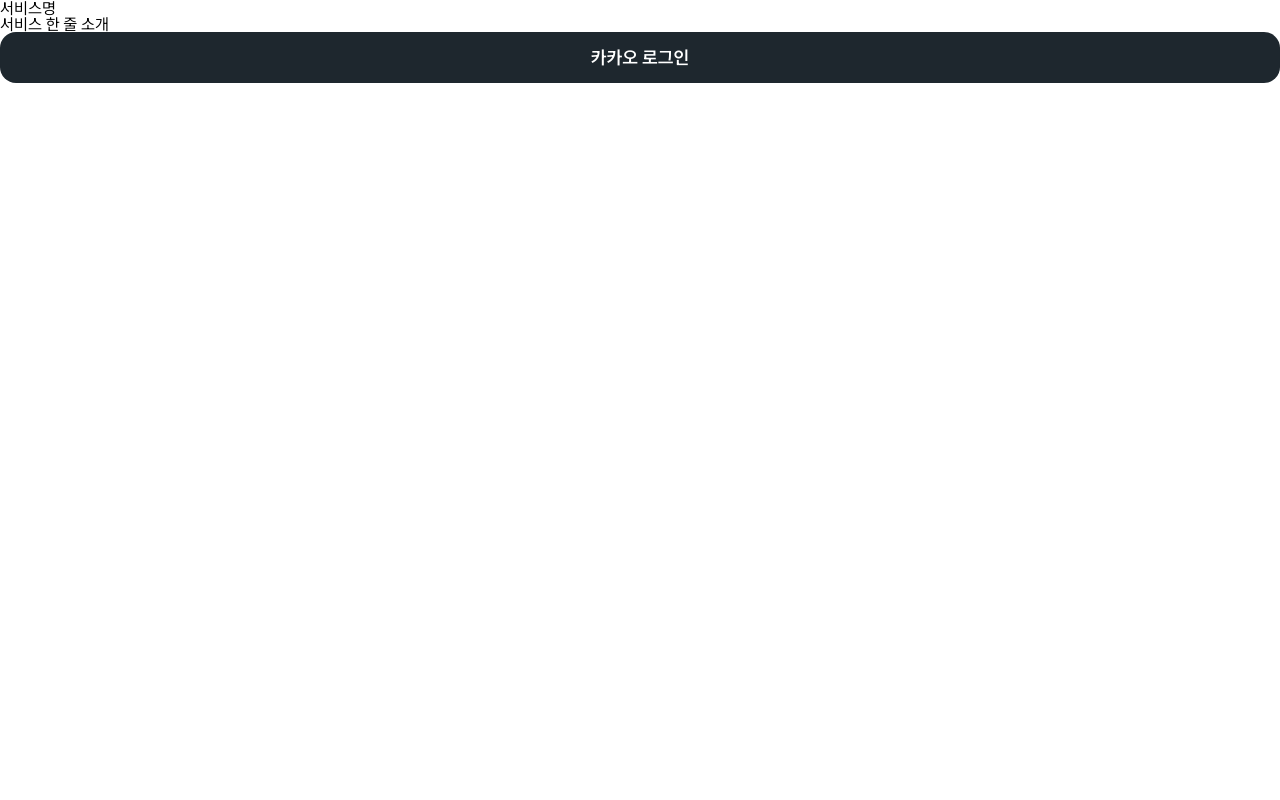
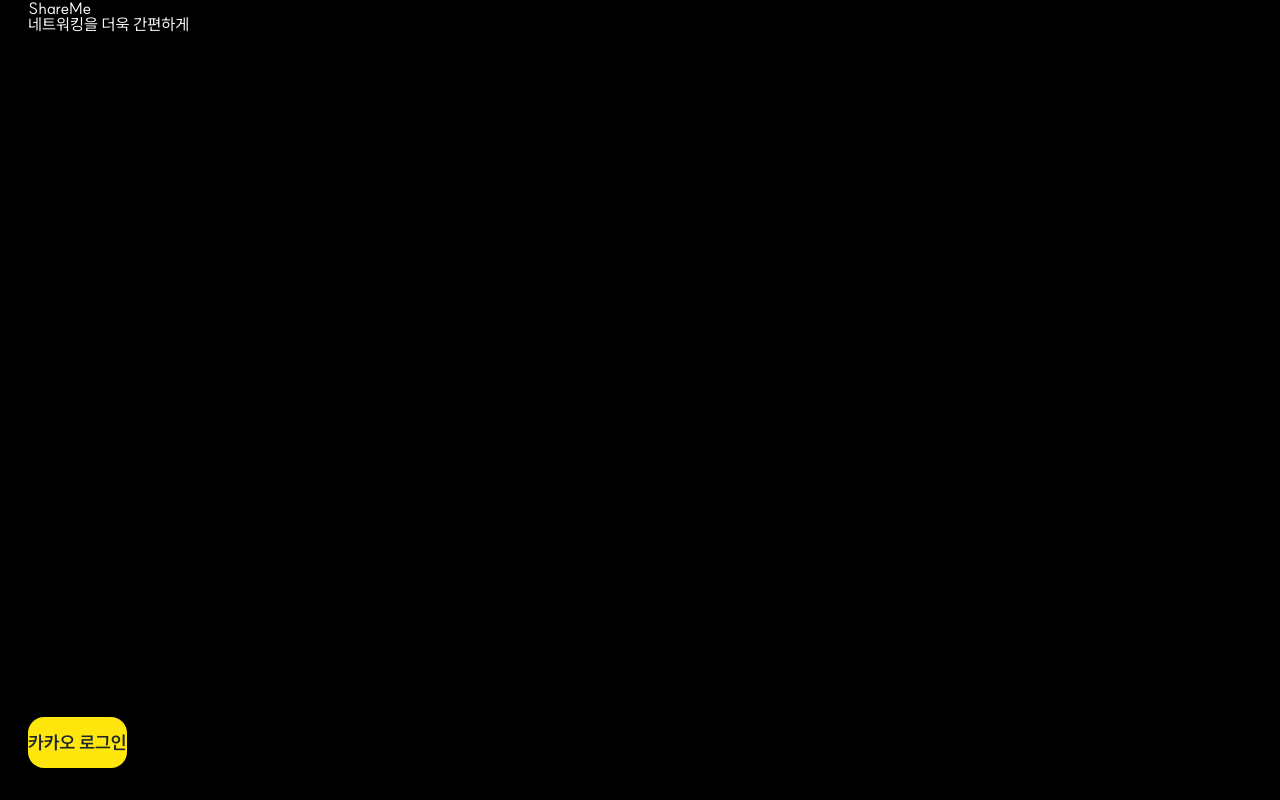
Before and after one commit to Nowdays-Goodnight-Cool-Niang/SharEv-Frontend, a React (Vite) app: page / in a window 1280 px wide. Built offline with nearby package versions, Linux system fonts and the light colour scheme.

Commit message:
style: 💄 홈페이지 UI (아래 primary 버튼 제외)

```diff
--- a/src/components/common/ButtonPrimary.tsx
+++ b/src/components/common/ButtonPrimary.tsx
@@ -1,10 +1,22 @@
 interface IButtonPrimaryProps {
   children: React.ReactNode;
-  color?: string;
+  variant?: string;
+  isDisabled?: boolean;
+  onClick: () => void;
 }
-function ButtonPrimary({ children, color = 'bg-black' }: IButtonPrimaryProps) {
+function ButtonPrimary({ children, variant = 'default', isDisabled = false, onClick }: IButtonPrimaryProps) {
+  const bgClasses = {
+    default: 'bg-black hover:bg-gray-500 text-white',
+    kakao: 'bg-[#FFE70D] hover:bg-[#E6C90C] text-black',
+    success: 'bg-blue-500 hover:bg-blue-300 text-white',
+  };
+
   return (
-    <button className={`${color} w-full text-subtitle text-base text-white  py-4 rounded-2xl hover:bg-gray-500`}>
+    <button
+      className={`${bgClasses[variant]} w-full max-w-full text-subtitle text-base py-4 rounded-2xl`}
+      disabled={isDisabled}
+      onClick={onClick}
+    >
       {children}
     </button>
   );
--- a/src/index.css
+++ b/src/index.css
@@ -136,6 +136,10 @@
 
   body {
     font-family: 'SUIT Variable', serif;
+    height: 100vh;
+    padding-left: 1.75rem;
+    padding-right: 1.75rem;
+    background-color: black;
   }
 
   * {
--- a/src/pages/Home.tsx
+++ b/src/pages/Home.tsx
@@ -1,13 +1,30 @@
 import ButtonPrimary from '../components/common/ButtonPrimary';
 
 function Home() {
+  const handleKakaoLogin = () => {
+    // 예: Kakao.Auth.login({
+    //   success: function(authObj) {
+    //     console.log(authObj);
+    //     // 로그인 성공 시 프로필 완성 페이지로 이동
+    //     navigate('/profile-completion');
+    //   },
+    //   fail: function(err) {
+    //     console.error(err);
+    //   },
+    // });
+  };
+
   return (
-    <>
-      <h1>서비스명</h1>
+    <div className=''>
+      <h1 className='text-white'>ShareMe</h1>
       <figure></figure>
-      <figcaption>서비스 한 줄 소개</figcaption>
-      <ButtonPrimary>카카오 로그인</ButtonPrimary>
-    </>
+      <figcaption className='text-white'>네트워킹을 더욱 간편하게</figcaption>
+      <div className='fixed bottom-8 max-w-full'>
+        <ButtonPrimary variant='kakao' onClick={handleKakaoLogin}>
+          카카오 로그인
+        </ButtonPrimary>
+      </div>
+    </div>
   );
 }
 
```
